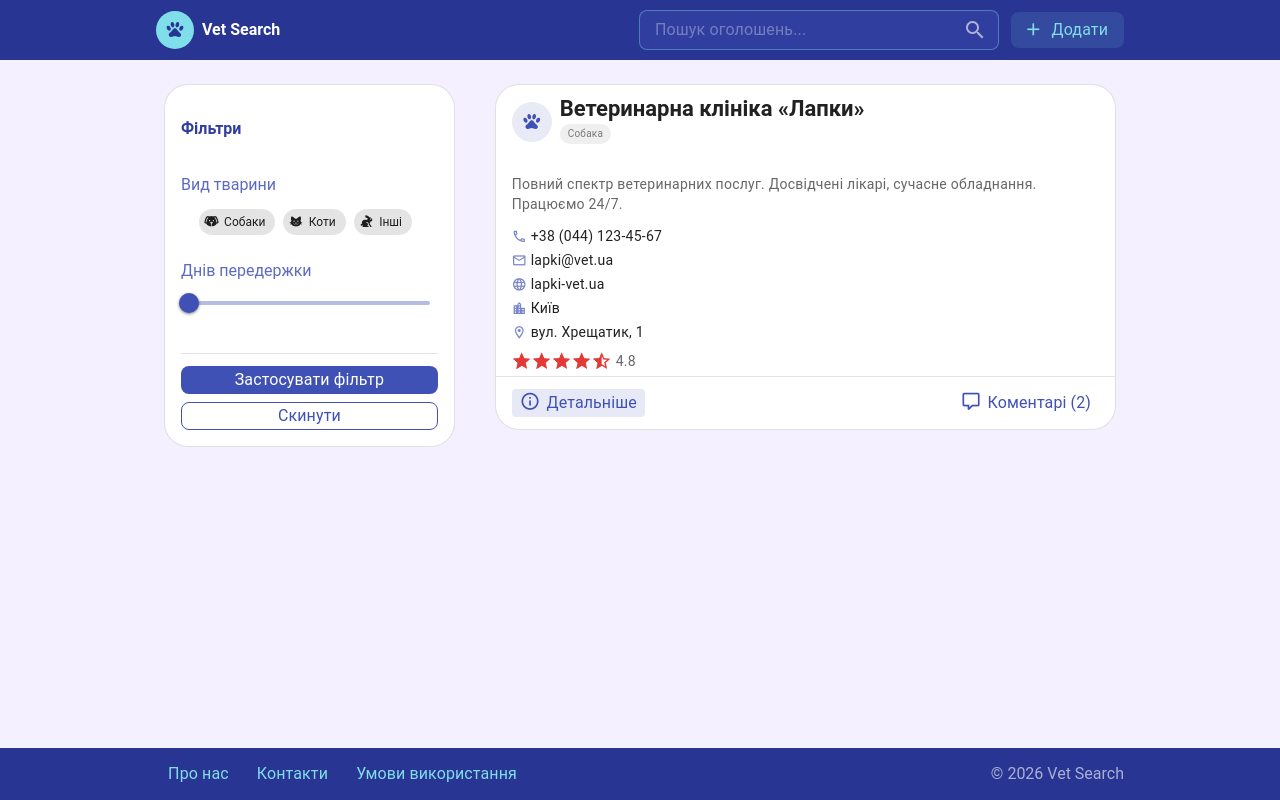
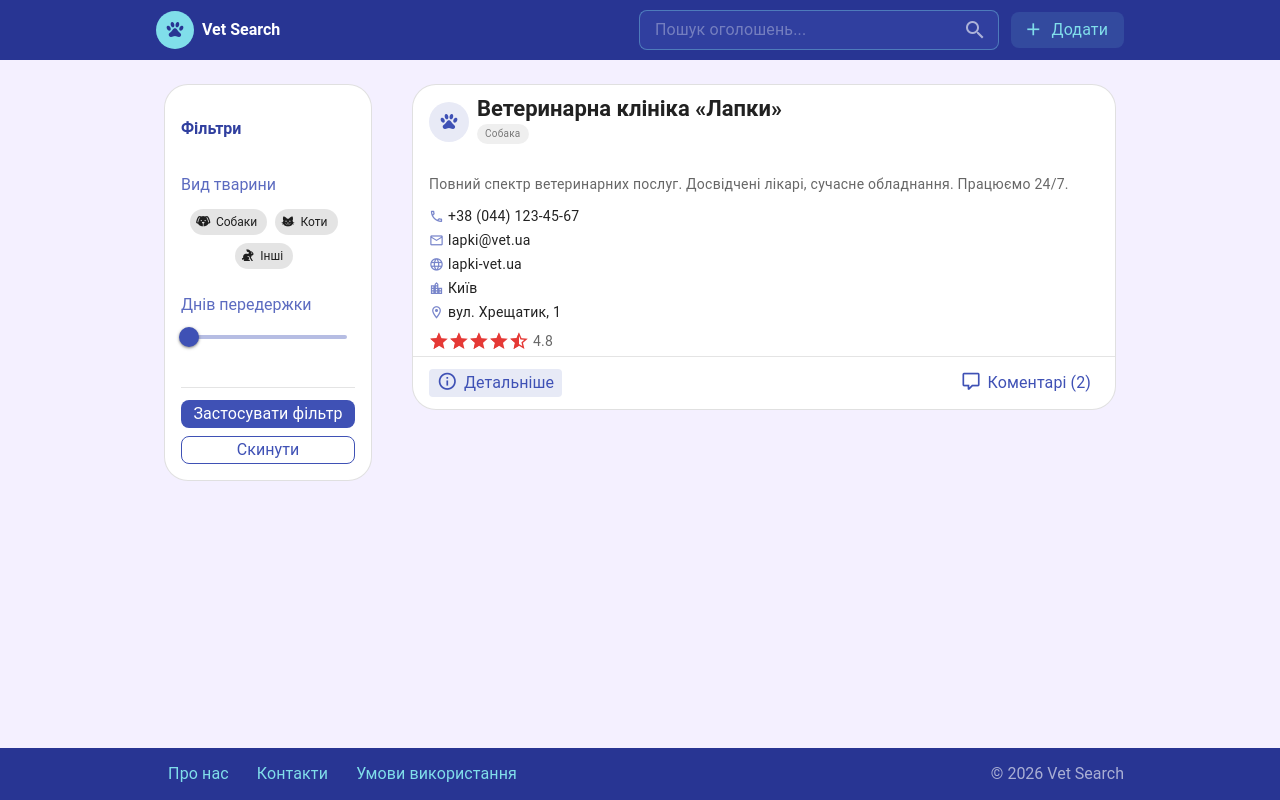
Before and after one commit to 43raze/vet-aggregator, a Vue app: page / in a window 1280 px wide. Built offline with nearby package versions, Linux system fonts and the light colour scheme.

Commit message:
Подключил добавление клиники: модалку перенёс в ClinicList

```diff
--- a/src/components/layout/MainLayout.vue
+++ b/src/components/layout/MainLayout.vue
@@ -1,14 +1,12 @@
 <script>
 import TheHeader from '@/components/layout/TheHeader.vue'
 import TheFooter from '@/components/layout/TheFooter.vue'
-import ClinicSubmitterModal from '@/components/clinic/ClinicSubmitterModal.vue'
 import ClinicList from '@/pages/ClinicList.vue'
 
 export default {
   components: {
     TheHeader,
     TheFooter,
-    ClinicSubmitterModal,
     ClinicList,
   },
 
@@ -28,13 +26,11 @@ export default {
 
     <v-main class="app-main">
       <v-container class="pa-3 pa-sm-4">
-        <RouterView />
+        <RouterView v-model:is-modal-open="isShowClinicModalForm" />
       </v-container>
     </v-main>
 
     <TheFooter />
-    <!-- @submit="addClinic" -->
-    <ClinicSubmitterModal v-model="isShowClinicModalForm" />
   </v-app>
 </template>
 
--- a/src/pages/ClinicList.vue
+++ b/src/pages/ClinicList.vue
@@ -2,13 +2,19 @@
 import ClinicCard from '@/components/clinic/ClinicCard.vue'
 import ClinicFilterPanel from '@/components/clinic/ClinicFilterPanel.vue'
 import ClinicDetails from '@/pages/ClinicDetails.vue'
+import ClinicSubmitterModal from '@/components/clinic/ClinicSubmitterModal.vue'
 
 export default {
   components: {
     ClinicCard,
     ClinicFilterPanel,
     ClinicDetails,
+    ClinicSubmitterModal,
   },
+
+  props: ['isModalOpen'],
+
+  emits: ['update:isModalOpen'],
 
   data() {
     return {
@@ -56,7 +62,7 @@ export default {
         website: '',
       })
 
-      this.isShowClinicModalForm = false
+      this.$emit('update:isModalOpen', false)
     },
 
     addComment({ clinicId, ...comment }) {
@@ -70,7 +76,7 @@ export default {
 
 <template>
   <v-row class="ma-0">
-    <v-col cols="12" md="4" class="d-none d-md-flex flex-column pa-2">
+    <v-col cols="12" md="4" lg="3" class="d-none d-md-flex flex-column pa-2">
       <ClinicFilterPanel />
     </v-col>
 
@@ -95,7 +101,7 @@ export default {
       <ClinicFilterPanel closable @close="isFilterOpen = false" />
     </v-navigation-drawer>
 
-    <v-col cols="12" md="8" class="pa-2">
+    <v-col cols="12" md="8" lg="9" class="pa-2">
       <v-row>
         <v-col v-for="clinic in clinics" :key="clinic.id" cols="12">
           <ClinicCard :clinic="clinic" @add-comment="addComment" />
@@ -104,5 +110,11 @@ export default {
 
       <ClinicDetails v-if="false" />
     </v-col>
+
+    <ClinicSubmitterModal
+      :model-value="isModalOpen"
+      @update:model-value="$emit('update:isModalOpen', $event)"
+      @submit="addClinic"
+    />
   </v-row>
 </template>
```
